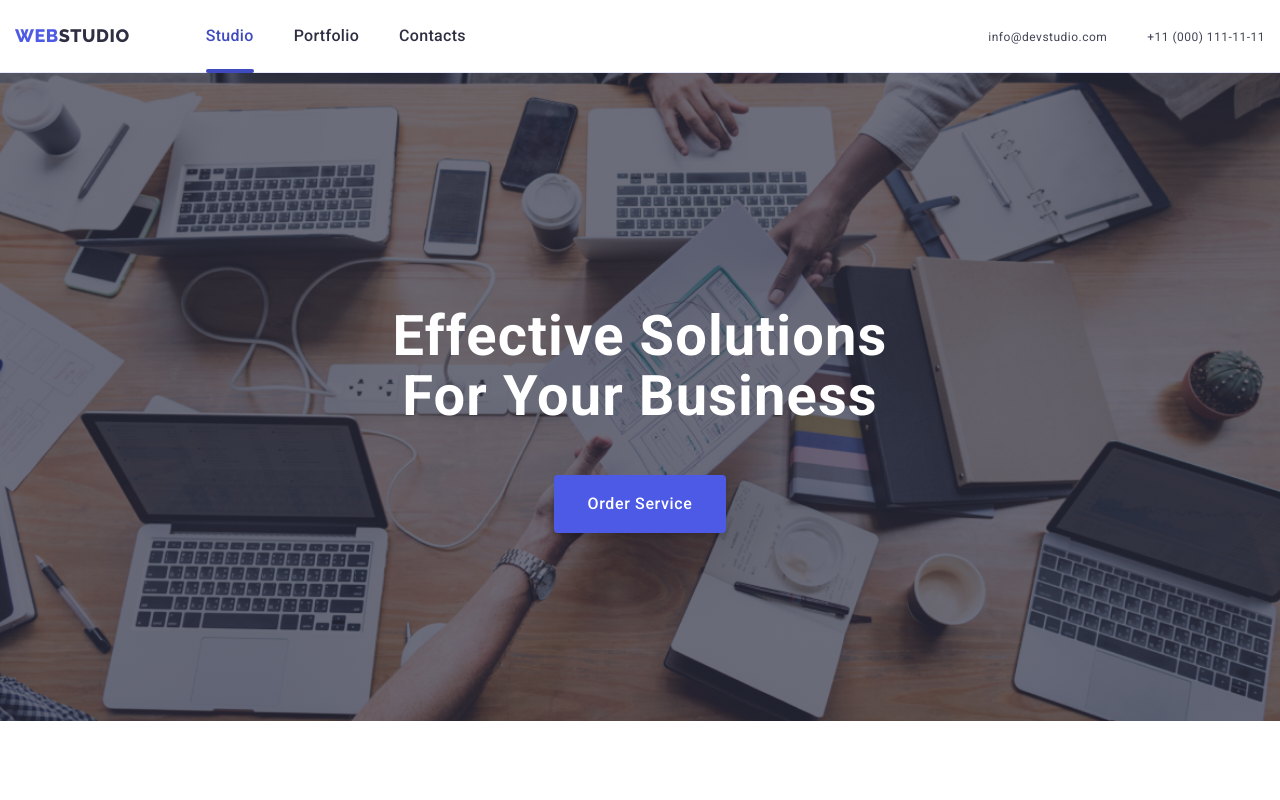
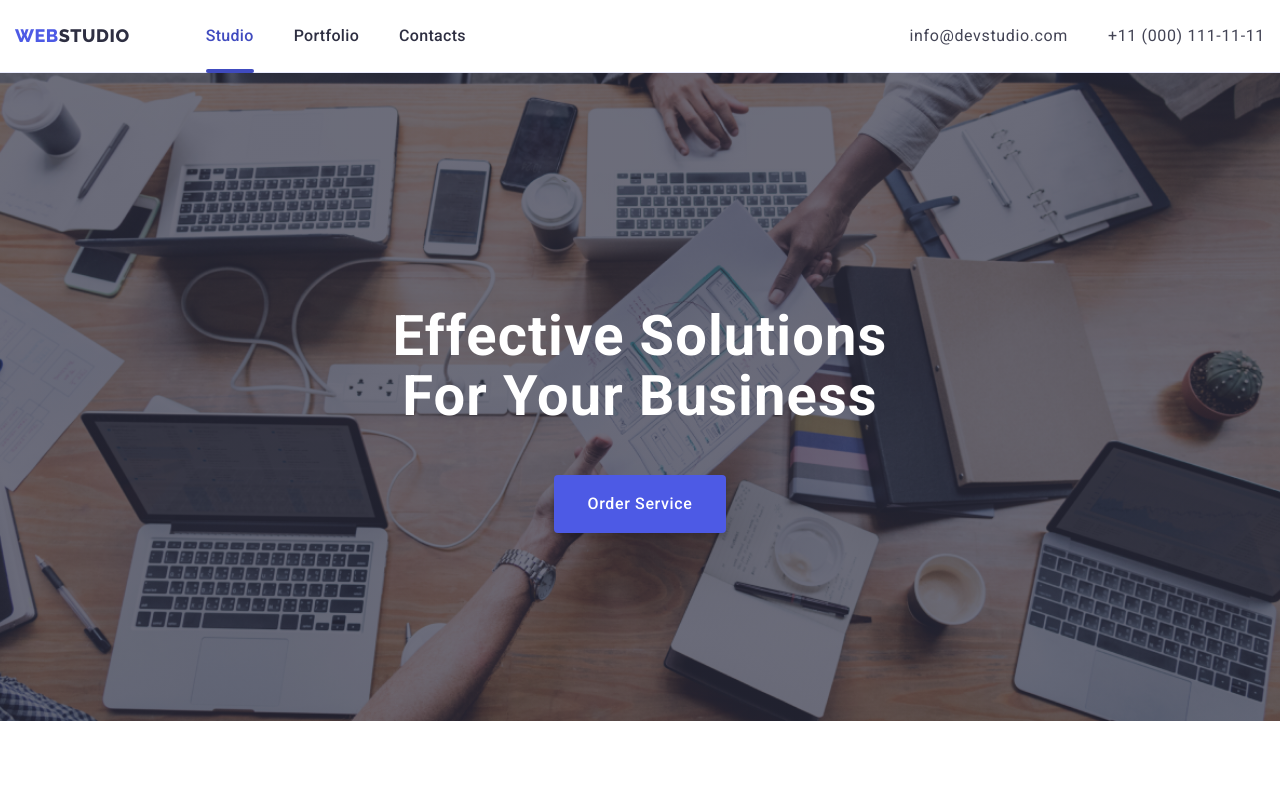
Before and after one commit to whoisanetta/goit-markup-hw-07-, a plain HTML site: page index.html in a window 1280 px wide. Shown: the top 800 px of the page. Drawn offline with nearby package versions, Linux system fonts and the light colour scheme.

Commit message:
Update desktop.css

```diff
--- a/css/desktop.css
+++ b/css/desktop.css
@@ -28,16 +28,25 @@
 
   .header-auth-list {
     display: flex;
+    gap: 40px;
+  }
+
+    .header-auth-link {
+    font-style: normal;
+    font-weight: 400;
+    font-size: 16px;
+    line-height: 24px;
+    letter-spacing: 0.04em;
+    font-style: normal;
+    text-decoration: none;
+    color: #434455;
+    transition: color 250ms cubic-bezier(0.4, 0, 0.2, 1);
   }
 
   .menu-open-btn {
     display: none;
   }
 
-  .header-auth-list {
-    display: flex;
-    gap: 40px;
-  }
 
   .icon-pec-list {
     display: flex;
```
